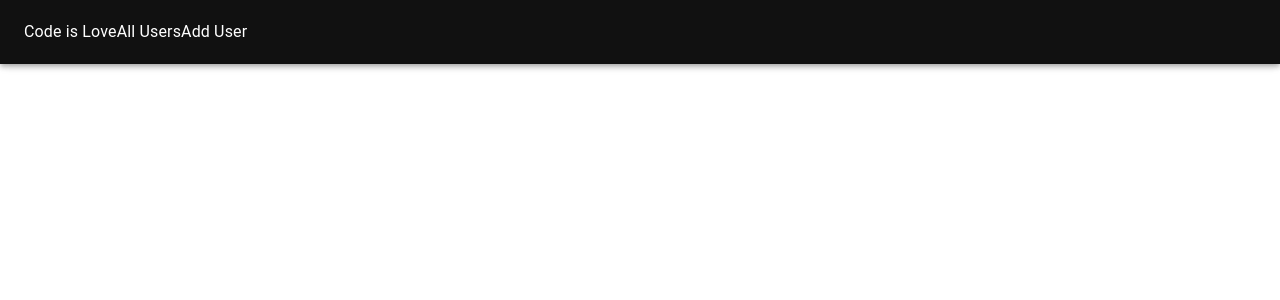
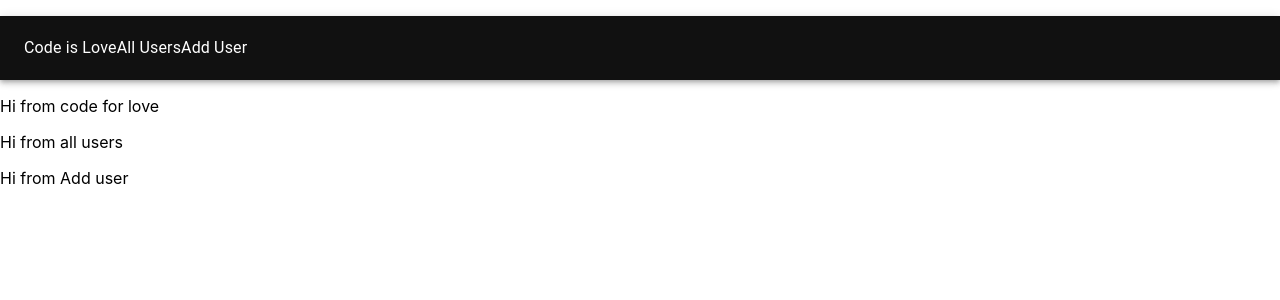
Before and after one commit to atulpatill/crud-app, a React (Create React App) app: page / in a window 1280 px wide. Shown: the top 300 px of the page. Built offline with nearby package versions, Linux system fonts and the light colour scheme.

Commit message:
feat: updated

```diff
--- a/package.json
+++ b/package.json
@@ -9,6 +9,7 @@
     "@testing-library/user-event": "^12.8.3",
     "react": "^17.0.2",
     "react-dom": "^17.0.2",
+    "react-router-dom": "^5.3.0",
     "react-scripts": "4.0.3",
     "web-vitals": "^1.1.2"
   },
--- a/src/App.js
+++ b/src/App.js
@@ -1,13 +1,17 @@
-import logo from './logo.svg';
 import './App.css';
 import NavBar from './Components/NavBar';
+import CodeForInterview from './Components/CodeForInterview';
+import AllUsers from './Components/AllUsers';
+import AddUser from './Components/AddUser';
 
 function App() {
   return (
-   <>
-    <p>Code with Atul</p>
+   <p>
     <NavBar />
-  </>
+    <CodeForInterview />
+    <AllUsers />
+    <AddUser />
+  </p>
   );
 }
 
--- /dev/null
+++ b/src/Components/AddUser.js
@@ -0,0 +1,9 @@
+import React from 'react'
+
+function AddUser() {
+    return (
+    <p>Hi from Add user</p>
+    )
+}
+
+export default AddUser
--- /dev/null
+++ b/src/Components/AllUsers.js
@@ -0,0 +1,9 @@
+import React from 'react'
+
+function AllUsers() {
+    return (
+     <p>Hi from all users</p>
+    )
+}
+
+export default AllUsers
--- /dev/null
+++ b/src/Components/CodeForInterview.js
@@ -0,0 +1,9 @@
+import React from 'react'
+
+function CodeForInterview() {
+    return (
+      <p>Hi from code for love</p>
+    )
+}
+
+export default CodeForInterview
--- a/src/Components/NavBar.js
+++ b/src/Components/NavBar.js
@@ -12,7 +12,7 @@ const useStyle = makeStyles({
 function NavBar() {
     const classes = useStyle();
     return (
-        <AppBar className={classes.header} >
+        <AppBar className={classes.header} position="static" >
             <Toolbar>
              <Typography component="h2">Code is Love</Typography>
              <Typography component="h2">All Users</Typography>
```
Also changed, not shown: 1 other file (tests, documents, lock files or other folders).
